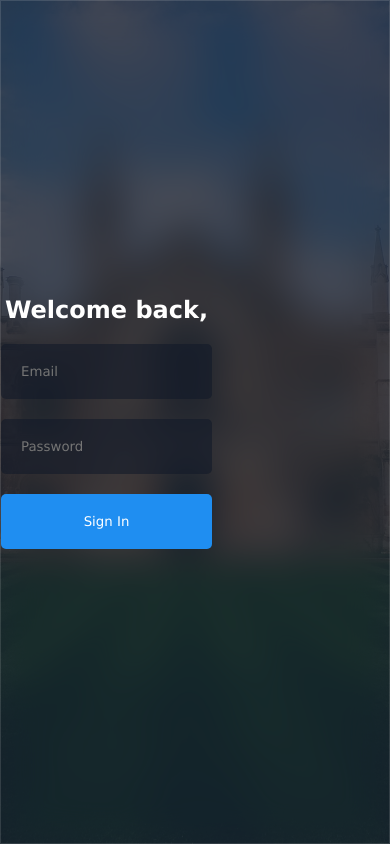
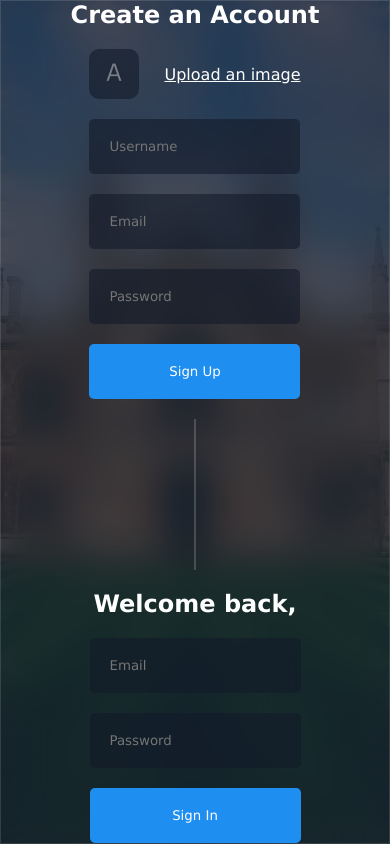
Before and after one commit to hadigghazi/SmartCampus-Chat, a React (Vite) app: page / in a window 390 px wide. Built offline with nearby package versions, Linux system fonts and the light colour scheme; no server answers.

Commit message:
Adding media queries to login page

```diff
--- a/src/components/login/login.css
+++ b/src/components/login/login.css
@@ -70,3 +70,16 @@
     background-color: #dddddd35;
   }
 }
+
+@media (max-width: 768px) {
+  .login {
+    gap: 20px;
+    flex-direction: column-reverse;
+    align-items: center;
+  }
+  .separator {
+    height: 0;
+    width: 0;
+    background-color: transparent;
+  }
+}
```
